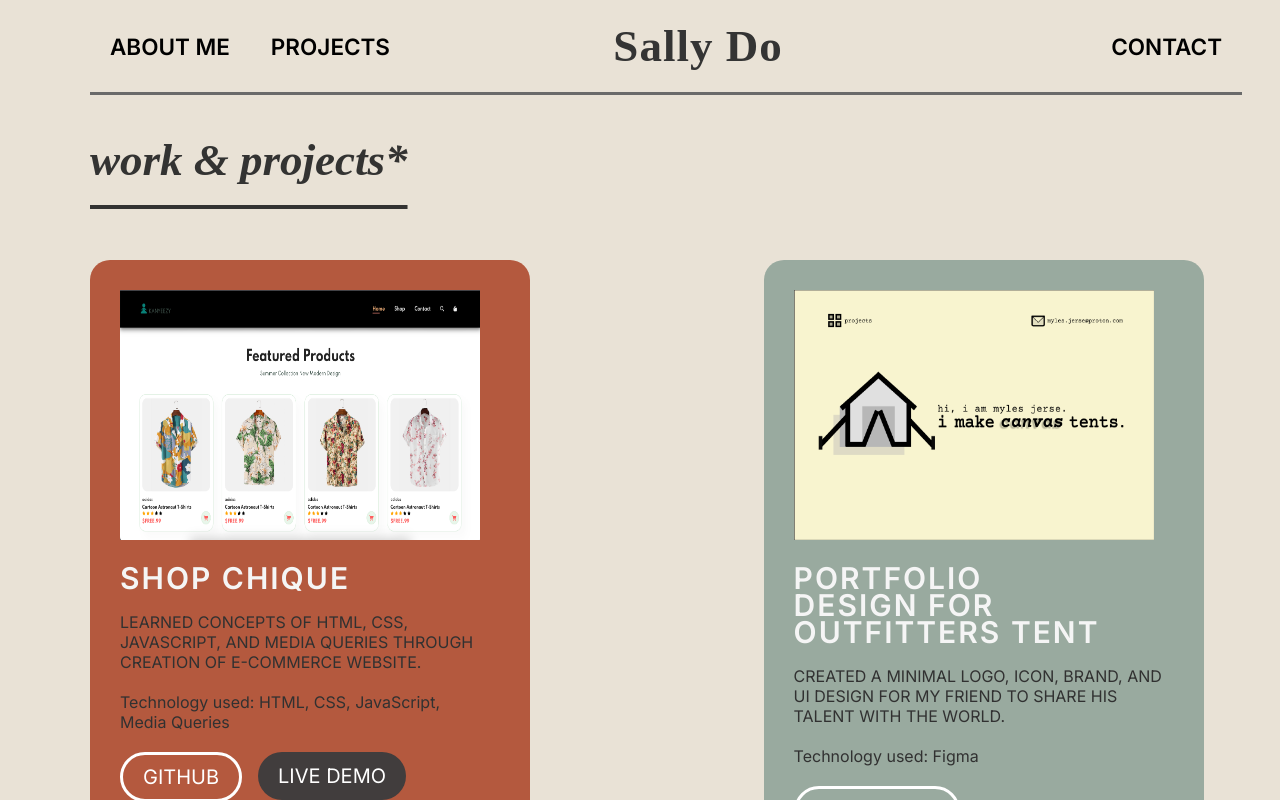
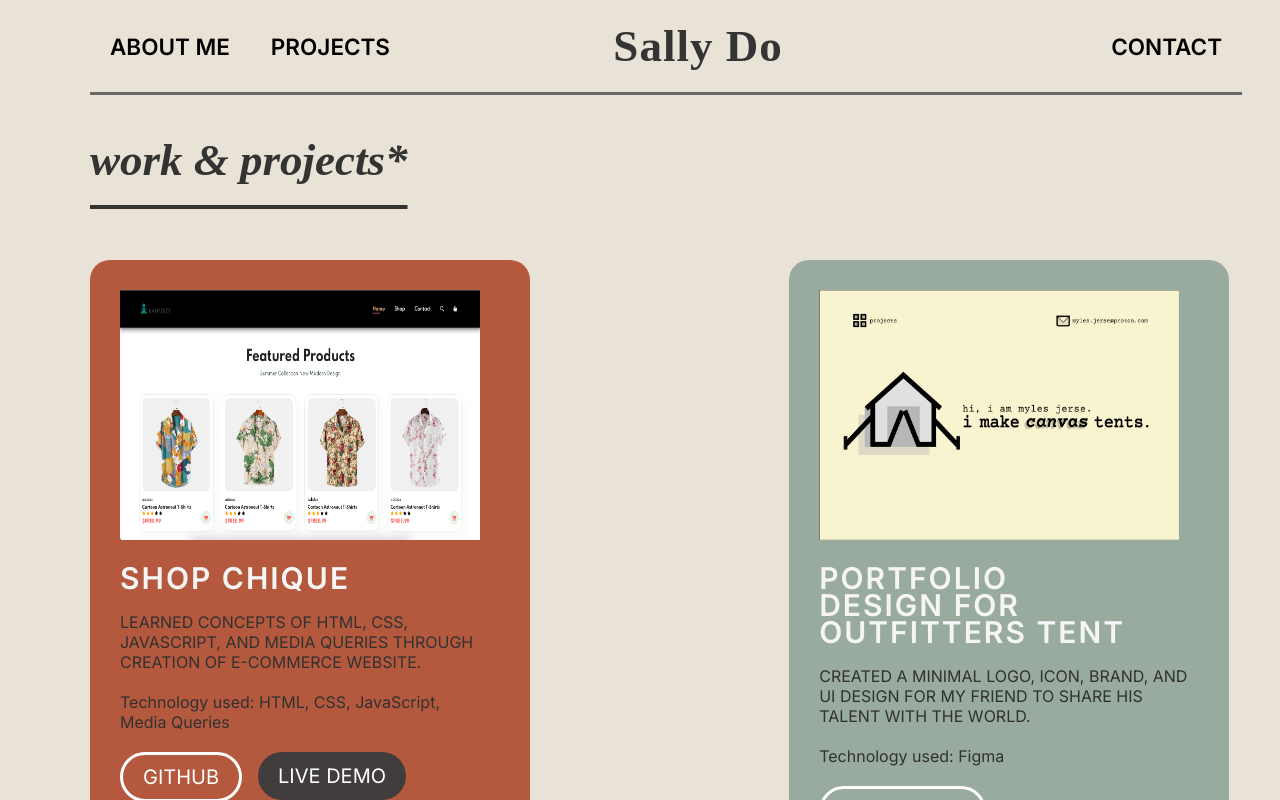
Before and after one commit to sallydough/sally-do-portfolio, a React (Vite) app: page /projects in a window 1280 px wide. Shown: the top 800 px of the page. Built offline with nearby package versions, Linux system fonts and the light colour scheme; a web font is replaced by a local one.

Commit message:
edit width

```diff
--- a/src/components/Projects/projects.css
+++ b/src/components/Projects/projects.css
@@ -30,7 +30,7 @@ flex-wrap: wrap;
 gap: 2rem;
 justify-content: space-between;
 padding: 40px 0;
-width: 87vw;
+width: 89vw;
 }
 
 .project-card {
```
